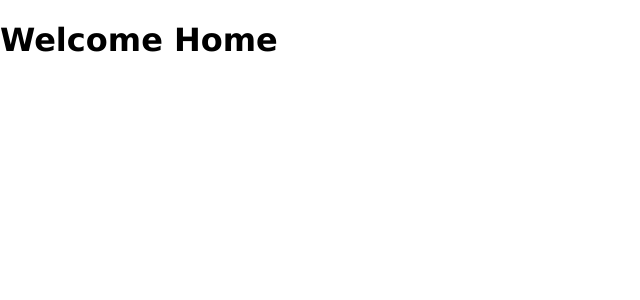
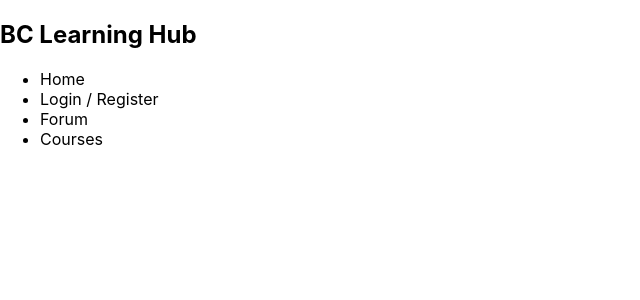
Before and after one commit to TiaanDorfling/SEN381, a React (Create React App) app in the folder frontend/: page / in a window 1280 px wide. Shown: the top 300 px of the page, without its empty margins (0-640 px from the left). Built offline with nearby package versions, Linux system fonts and the light colour scheme.

Commit message:
busy with the home page

```diff
--- a/frontend/src/App.js
+++ b/frontend/src/App.js
@@ -1,29 +1,36 @@
-import './App.css';
+import React from "react";
+import { BrowserRouter as Router, Routes, Route, Link } from "react-router-dom";
+import "./App.css";
+//pages
 import Home from "./pages/Home";
-import LogIn from "./auth/LogIn";
-import SignUp from "./auth/SignUp";
-import Dashboard from "./pages/Dashboard";
+import Login from "./pages/LogIn";
 import Forum from "./pages/Forum";
-import Messages from "./pages/Messages";
-
-import {BrowserRouter, Routes, Route } from "react-router-dom";
+import courses from "./pages/courses";
 
 function App() {
-  return (
-    <BrowserRouter>
+   return (
+    <Router>
+      <div className="App">
+        {/* navbar */}
+        <nav className="navbar">
+          <h2>BC Learning Hub</h2>
+          <ul>
+            <li>Home</li>
+            <li>Login / Register</li>
+            <li>Forum</li>
+            <li>Courses</li>
+          </ul>
+        </nav>
 
-      <main className="container mx-auto p-4">
-        <Routes>
-          <Route path="/" element={<Home />} />
-          <Route path="/login" element={<LogIn />} />
-          <Route path="/register" element={<SignUp />} />
-          <Route path="/dashboard" element={<Dashboard />} />
-          <Route path="/forum" element={<Forum />} />
-          <Route path="/messages" element={<Messages />} />
-        </Routes>
-      </main>
-    </BrowserRouter>
-
+        {/* Page Routes */}
+        {/* <Routes>
+          <Route path="/Home" element={<Home />} />
+          <Route path="//LogIn" element={<Login />} />
+          <Route path="/Forum" element={<Forum />} />
+          <Route path="/courses" element={<Courses />} />
+        </Routes> */}
+      </div>
+    </Router>
   );
 }
 
--- a/frontend/src/pages/Home.jsx
+++ b/frontend/src/pages/Home.jsx
@@ -2,9 +2,36 @@ import React from 'react';
 
 const Home = () => {
   return (
-    <div>
-      <h1>Welcome Home</h1>
-    </div>
+
+     <div className="Home">
+      {/* Navbar Section */}
+      <section>
+        <h3>Overview</h3>
+        <p>
+
+        </p>
+      </section>
+
+      <section>
+        <h3>Your Progress</h3>
+        <p>
+
+        </p>
+      </section>
+
+      <section>
+        <h3>Completed Courses</h3>
+        <p>
+
+        </p>
+      </section>
+      <section>
+        <h3>Your Grades</h3>
+        <p>
+
+        </p>
+      </section>
+      </div>
   );
 };
 
```
Also changed, not shown: frontend/src/pages/courses.jsx (added).
